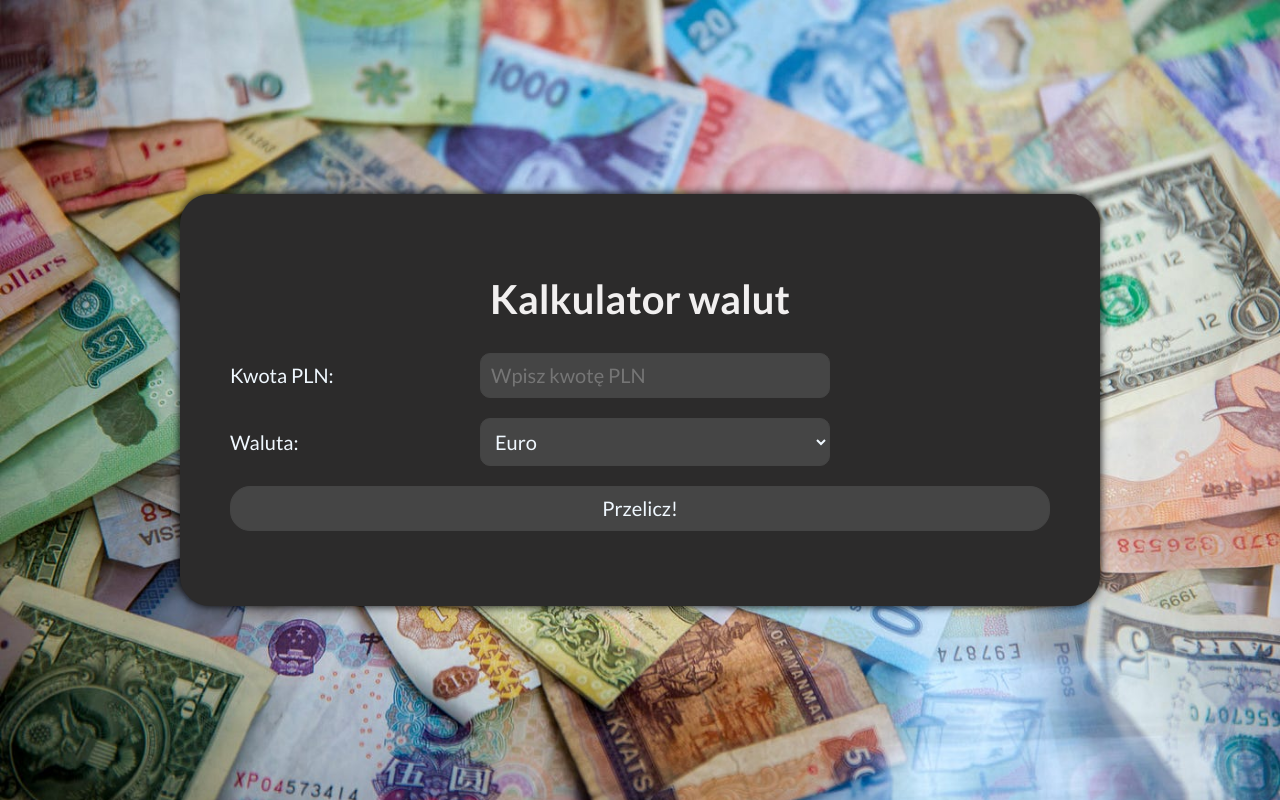
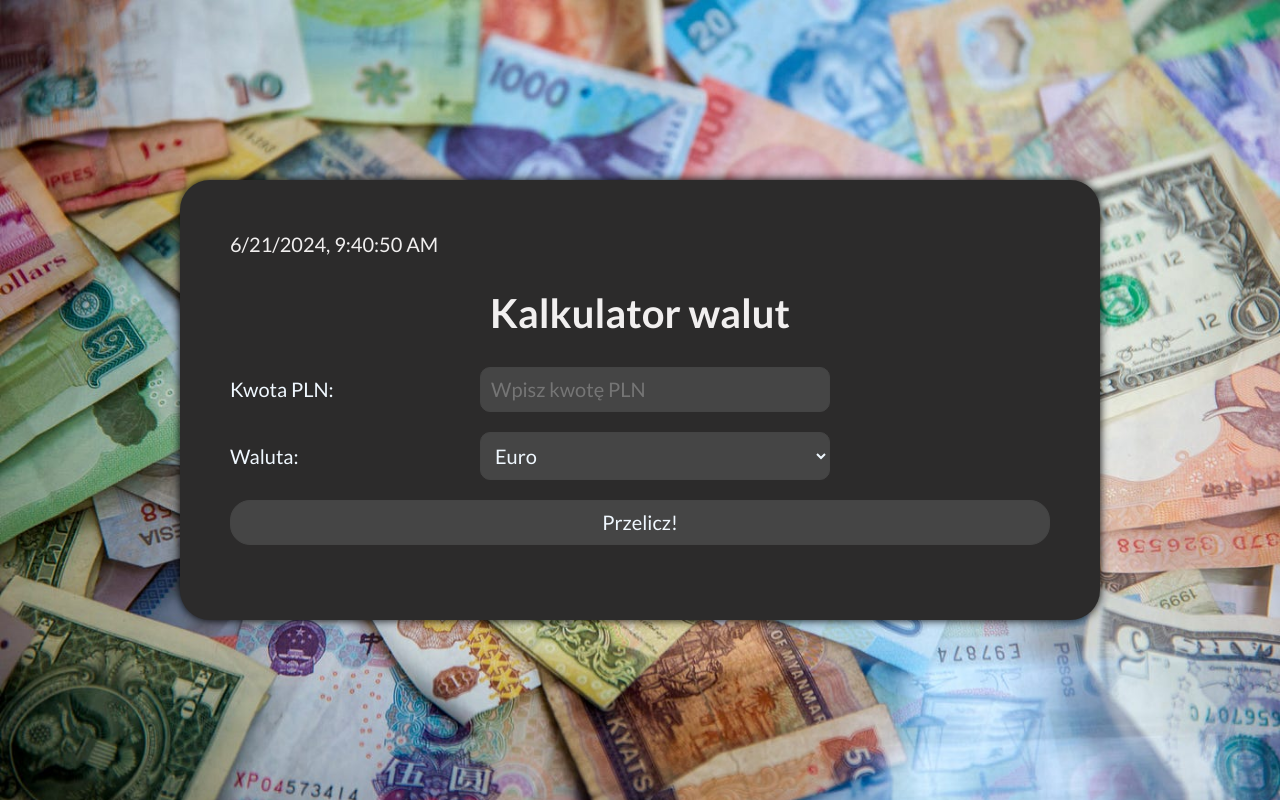
Before and after one commit to LeszekM12/Currency-converter-react, a React (Create React App) app: page / in a window 1280 px wide. Built offline with nearby package versions, Linux system fonts and the light colour scheme.

Commit message:
Locale current date added

```diff
--- a/src/Clock/index.js
+++ b/src/Clock/index.js
@@ -12,4 +12,10 @@ export const Clock = () => {
             clearInterval(intervalId);
         };
     }, []);
+
+    return (
+        <div>
+            {date.toLocaleString(undefined)}
+        </div>
+    )
 };
```
